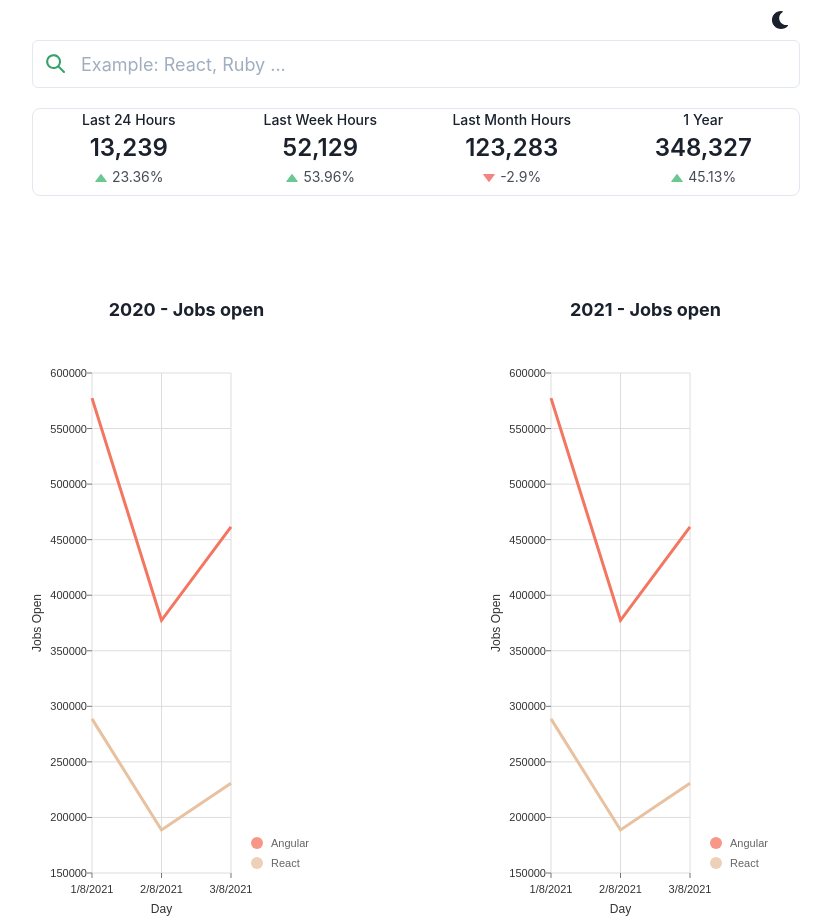
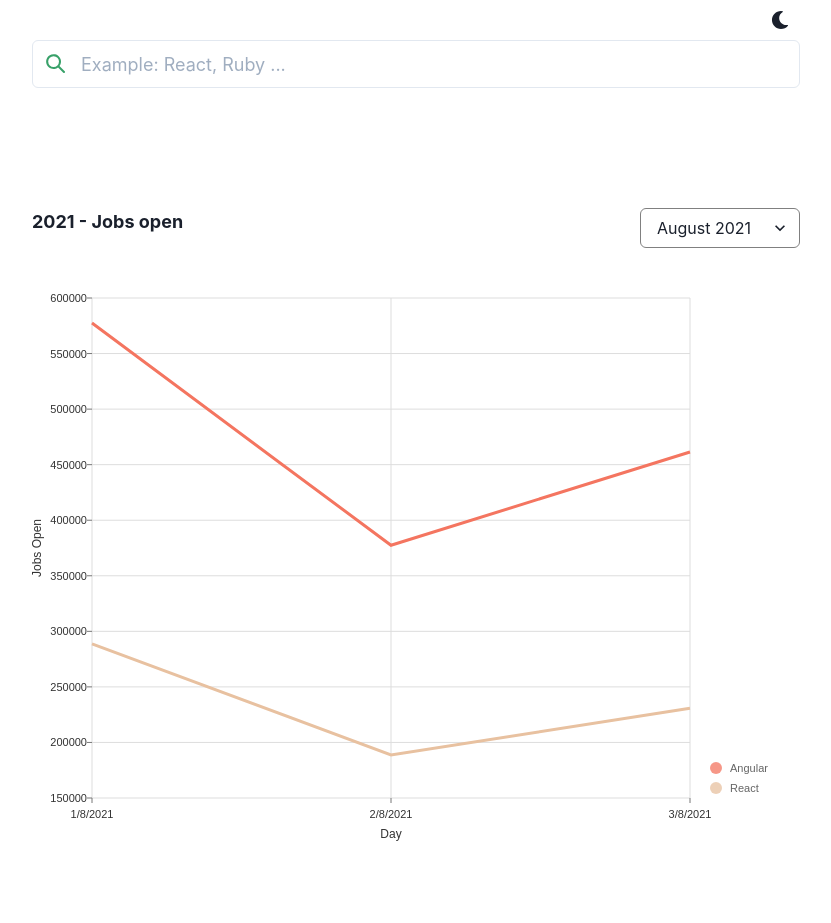
Before and after one commit to dpalmasan/dev-job-analytics, a React (Create React App) app in the folder jobservatory_react/: page /detail in a window 1280 px wide. Shown: the whole page, without its empty margins (224-1055 px from the left). After the commit the page ends 848 px from the top, so only its background shows below. Built offline with nearby package versions, Linux system fonts and the light colour scheme.

Commit message:
fix(): Remove cards and add select period on chart (#4)

```diff
--- a/jobservatory_react/src/components/detail/Detail.tsx
+++ b/jobservatory_react/src/components/detail/Detail.tsx
@@ -58,14 +58,6 @@ export const Detail = () => {
       <div className="search-bar">
         <SearchBar />
       </div>
-      <StatGroup borderWidth="1px" borderRadius="lg">
-        <div className="stats">
-          <Card title={"Last 24 Hours"} value={13239} percentage={23.36} />
-          <Card title={"Last Week Hours"} value={52129} percentage={53.96} />
-          <Card title={"Last Month Hours"} value={123283} percentage={-2.9} />
-          <Card title={"1 Year"} value={348327} percentage={45.13} />
-        </div>
-      </StatGroup>
       <div style={{ minHeight: "40%", marginTop: 100 }}>
         <DetailChart chartData={chartData} />
       </div>
--- a/jobservatory_react/src/components/detail/DetailChart.tsx
+++ b/jobservatory_react/src/components/detail/DetailChart.tsx
@@ -1,4 +1,5 @@
-import { Box } from "@chakra-ui/react";
+import { Box, Select, theme } from "@chakra-ui/react";
+
 import { ResponsiveLine } from "@nivo/line";
 import React from "react";
 import { FC, useEffect, useState } from "react";
@@ -48,90 +49,16 @@ export const DetailChart: FC<DetailChartProps> = ({ chartData }) => {
 
   return (
     <div className="chart-container">
-      <div style={{ flex: 1 }}>
-        <Box
-          fontSize={"large"}
-          fontWeight={"bold"}
-          textStyle="h1"
-          style={{
-            display: "flex",
-            flexDirection: "column",
-            alignItems: "center",
-          }}
-        >
-          2020 - Jobs open
-        </Box>
-        <ResponsiveLine
-          lineWidth={3}
-          data={formattedChartData}
-          margin={{ top: 50, right: 110, bottom: 50, left: 60 }}
-          xScale={{ type: "point" }}
-          yScale={{
-            type: "linear",
-            min: "auto",
-            max: "auto",
-            stacked: true,
-            reverse: false,
-          }}
-          yFormat=" >-.2f"
-          axisTop={null}
-          axisRight={null}
-          axisBottom={{
-            orient: "bottom",
-            tickSize: 5,
-            tickPadding: 5,
-            tickRotation: 0,
-            legend: "Day",
-            legendOffset: 36,
-            legendPosition: "middle",
-          }}
-          axisLeft={{
-            orient: "left",
-            tickSize: 5,
-            tickPadding: 0,
-            tickRotation: 0,
-            legend: "Jobs Open",
-            legendOffset: -55,
-            legendPosition: "middle",
-          }}
-          pointSize={10}
-          pointColor={{ theme: "background" }}
-          pointBorderWidth={2}
-          pointBorderColor={{ from: "serieColor" }}
-          pointLabelYOffset={-12}
-          useMesh={true}
-          legends={[
-            {
-              anchor: "bottom-right",
-              direction: "column",
-              justify: false,
-              translateX: 100,
-              translateY: 0,
-              itemsSpacing: 0,
-              itemDirection: "left-to-right",
-              itemWidth: 80,
-              itemHeight: 20,
-              itemOpacity: 0.75,
-              symbolSize: 12,
-              symbolShape: "circle",
-              symbolBorderColor: "rgba(0, 0, 0, .5)",
-              effects: [
-                {
-                  on: "hover",
-                  style: {
-                    itemBackground: "rgba(0, 0, 0, .03)",
-                    itemOpacity: 1,
-                  },
-                },
-              ],
-            },
-          ]}
-        />
-      </div>
       <div
         style={{
           flex: 1,
-          marginLeft: 150,
+        }}
+      >
+        <div
+          style={{
+            display: "flex",
+            // background: "brown",
+            justifyContent: "space-between",
           }}
         >
           <Box
@@ -142,10 +69,19 @@ export const DetailChart: FC<DetailChartProps> = ({ chartData }) => {
               display: "flex",
               flexDirection: "column",
               alignItems: "center",
+              // background: "red",
             }}
           >
             2021 - Jobs open
           </Box>
+          <Select
+            borderColor="grey"
+            color={theme.colors.teal}
+            value={"01/08/2021"}
+            width={"160px"}
+            placeholder={"August 2021"}
+          />
+        </div>
         <ResponsiveLine
           lineWidth={3}
           data={formattedChartData}
```
Lines whose indentation alone changed are shown as unchanged.
